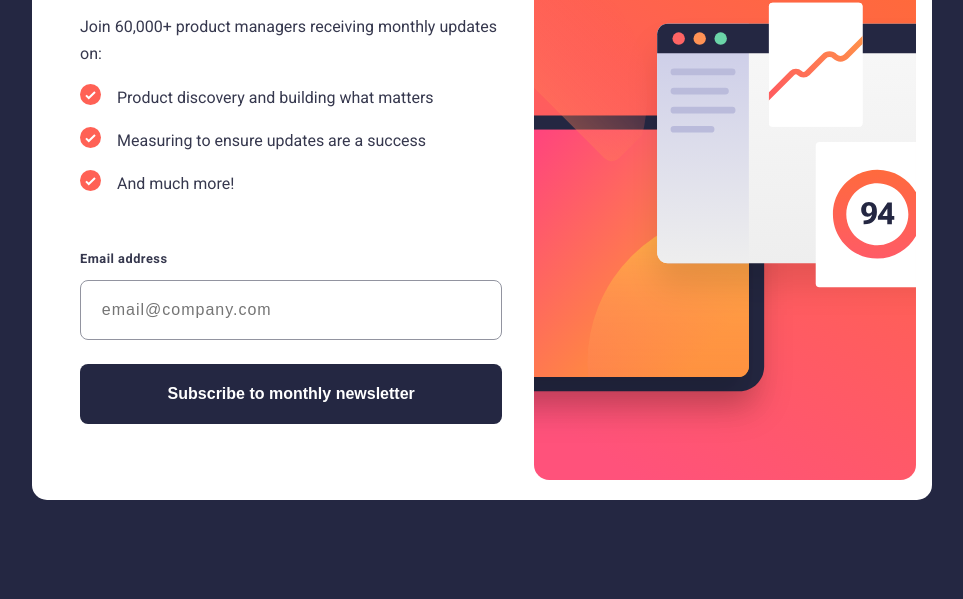
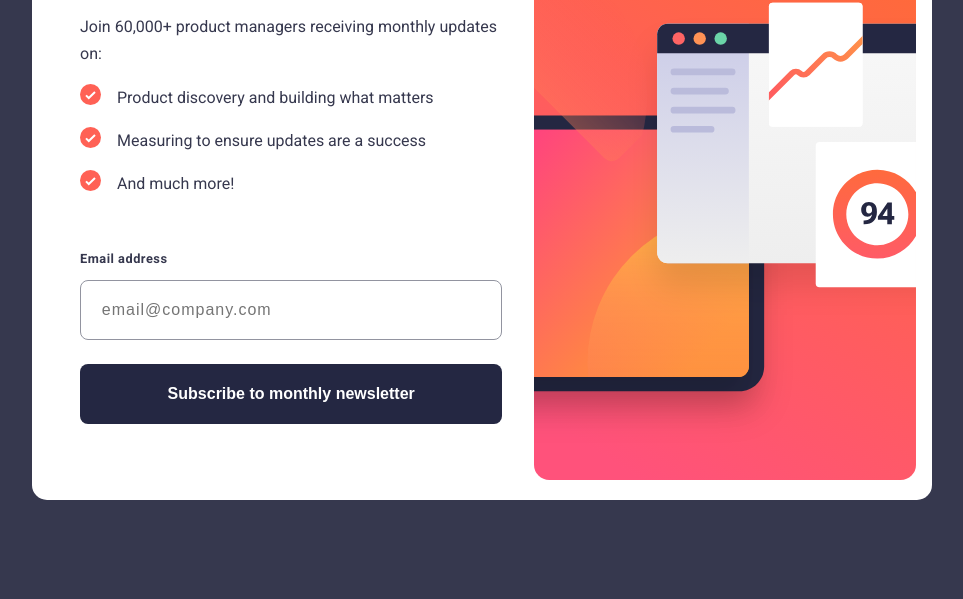
Before and after one commit to Gilocah28/newsletter-sign-up-with-success-message-main, a plain HTML site: page index.html in a window 1280 px wide. Shown: the part 201-800 px from the top of the page, without its empty margins (158-1121 px from the left). Drawn offline with Linux system fonts and the light colour scheme.

Commit message:
modified

```diff
--- a/Styles/Component/_main.scss
+++ b/Styles/Component/_main.scss
@@ -31,7 +31,7 @@ body{
     background-color: $White;
 
     @include laptop{
-        background-color: $DarkSlateGrey;
+        background-color: $CharcoalGrey;
         height: 100vh;
         padding: 0 2rem;
     }
```
Also changed, not shown: Styles/style.css, 1 other file.
